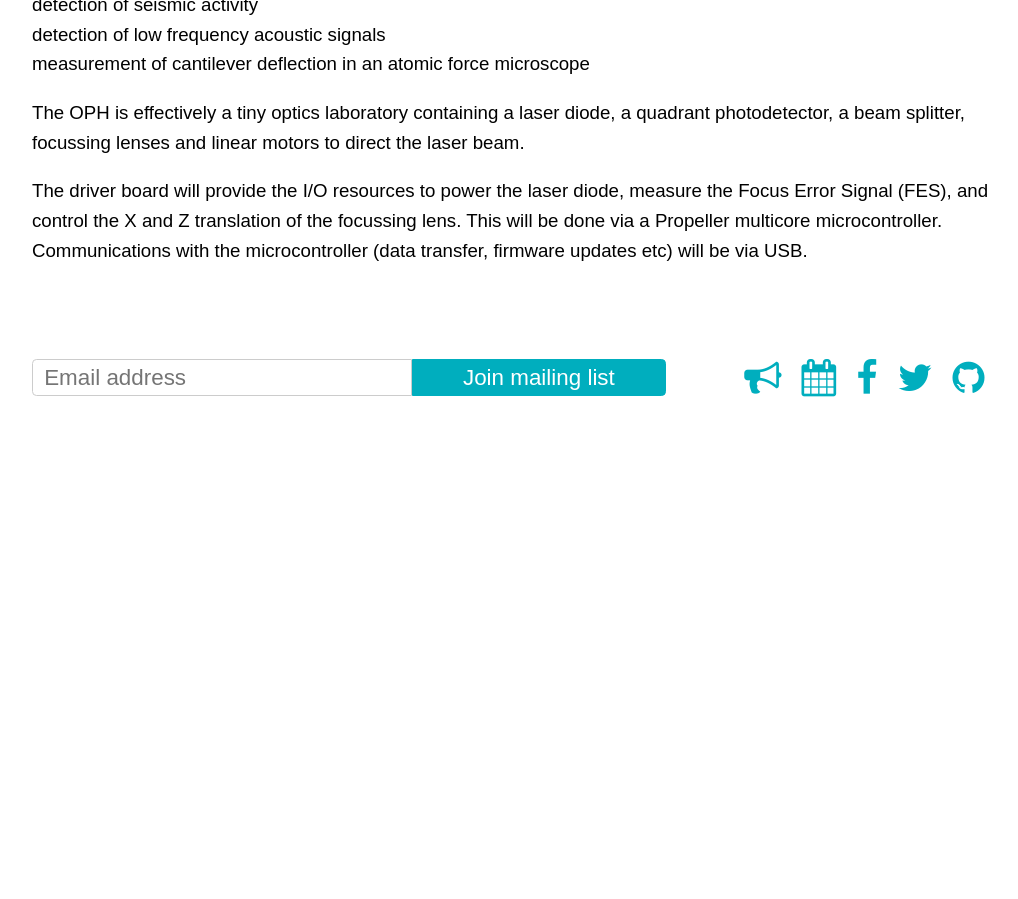
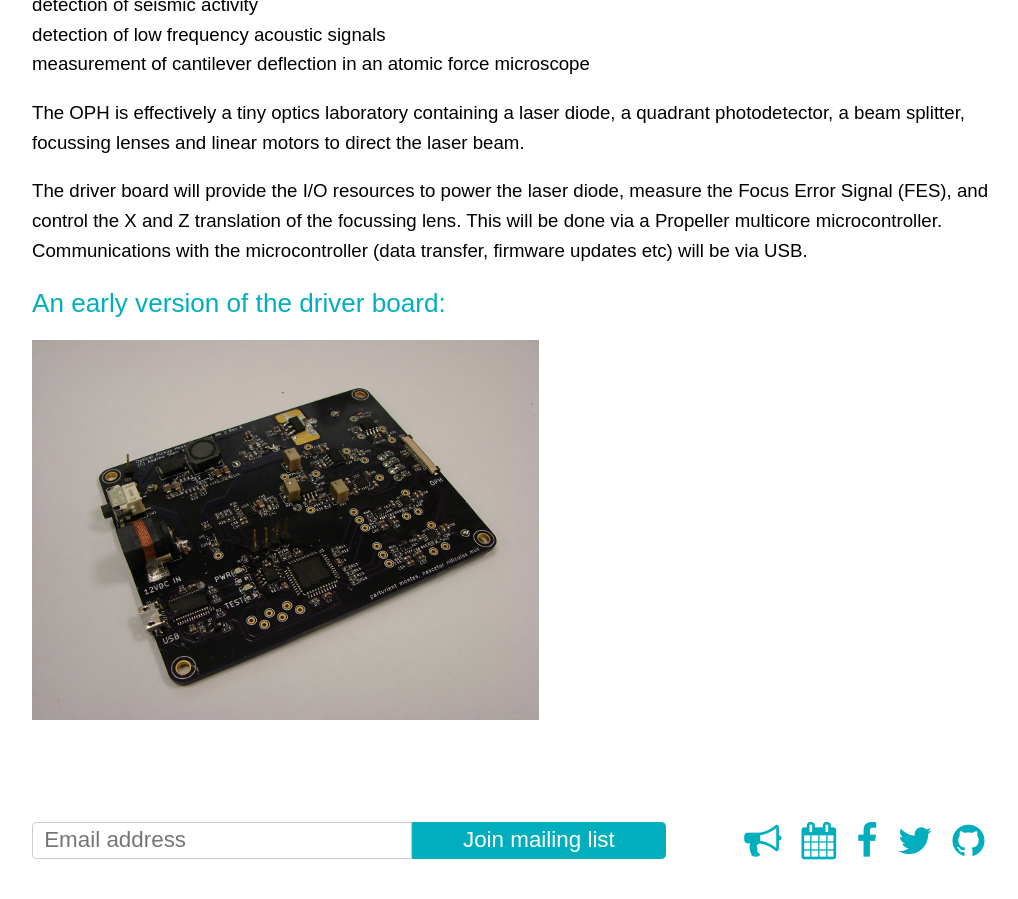
Before and after one commit to the-foundation/the-foundation.github.io, a Jekyll site: the page built from projects/oph/index.md, in a window 1280 px wide and 900 px high, scrolled down 850 px. Shown: the whole window, without its empty margins (128-1146 px from the left). Built offline with Jekyll 4.4.1, drawn with Linux system fonts in a browser that asks for light colours; nearby versions of some CDN libraries; before the commit the page ends 1287 px from its top, so only the background shows below that.

Commit message:
Update index.md

```diff
--- a/projects/oph/index.md
+++ b/projects/oph/index.md
@@ -21,7 +21,8 @@ The OPH is effectively a tiny optics laboratory containing a laser diode, a quad
 
 The driver board will provide the I/O resources to power the laser diode, measure the Focus Error Signal (FES), and control the X and Z translation of the focussing lens. This will be done via a Propeller multicore microcontroller. Communications with the microcontroller (data transfer, firmware updates etc) will be via USB.
 
-<!-- picture of v1 OPH driver -->
+## An early version of the driver board:
+![Alt text](/images/Projects/oph/v1 pcb.JPG "An early version of the driver board")
 
 <!-- screen capture of layout of v2 OPH driver -->
 
```
